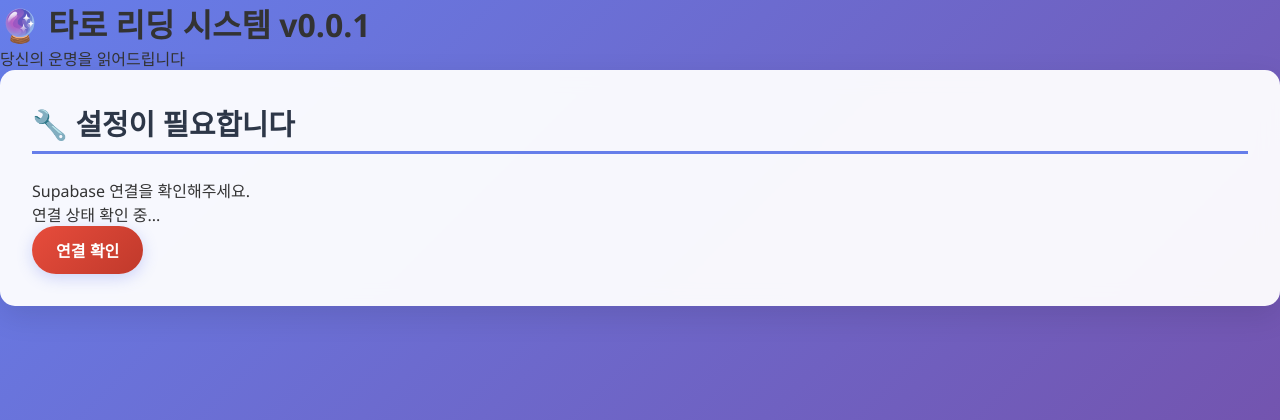
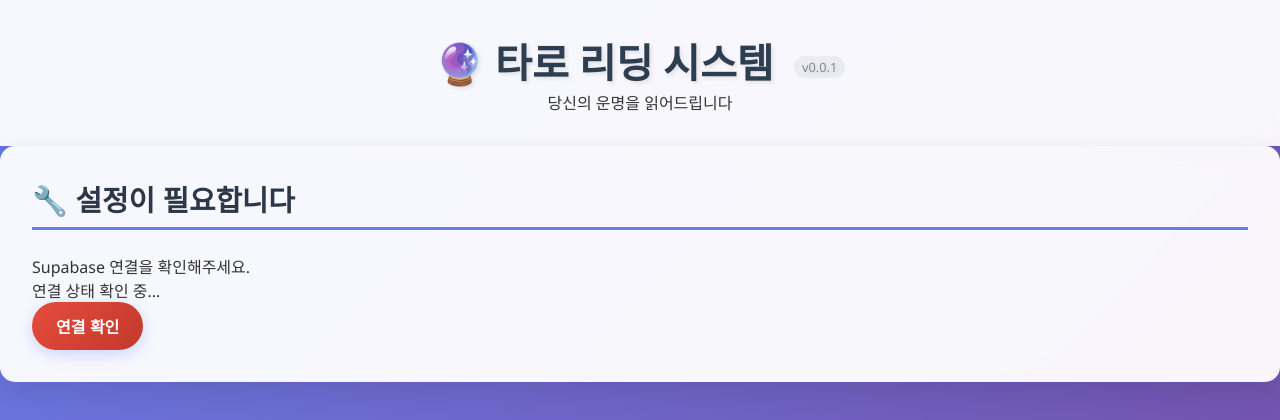
Before and after one commit to hoya0802/tarot-reading-system, a PHP site: page / in a window 1280 px wide. Shown: the top 420 px of the page. Run offline with PHP 8.4, Linux system fonts and the light colour scheme; some libraries are stand-ins or nearby versions.

Commit message:
Add files via upload

```diff
--- a/css/style.css
+++ b/css/style.css
@@ -273,6 +273,33 @@ body {
     backdrop-filter: blur(10px);
 }
 
+/* 헤더 스타일 */
+.header {
+    background: rgba(255, 255, 255, 0.95);
+    backdrop-filter: blur(10px);
+    padding: 2rem 0;
+    text-align: center;
+    box-shadow: 0 2px 20px rgba(0, 0, 0, 0.1);
+}
+
+.header h1 {
+    margin: 0;
+    font-size: 2.5rem;
+    color: #2c3e50;
+    text-shadow: 2px 2px 4px rgba(0,0,0,0.1);
+}
+
+.version {
+    font-size: 0.8rem;
+    color: #7f8c8d;
+    font-weight: normal;
+    margin-left: 10px;
+    padding: 2px 8px;
+    background: rgba(127, 140, 141, 0.1);
+    border-radius: 12px;
+    vertical-align: middle;
+}
+
 /* 유틸리티 클래스 */
 .text-center { text-align: center; }
 .text-left { text-align: left; }
```
